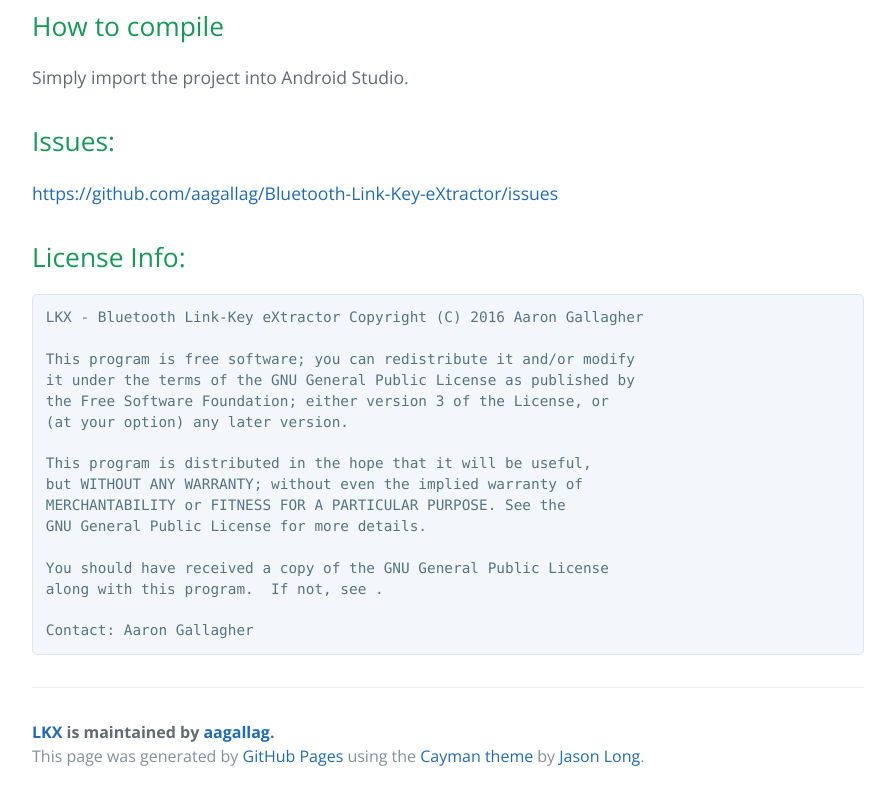
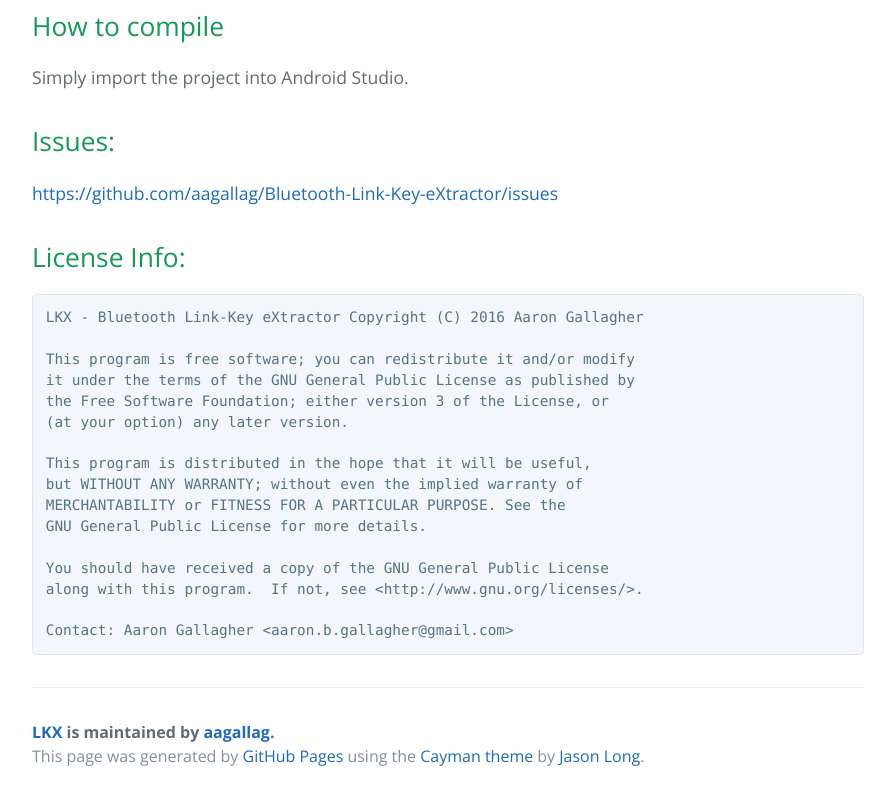
Before and after one commit to aagallag/Bluetooth-Link-Key-eXtractor, a plain HTML site: page index.html in a window 1280 px wide. Shown: the part 705-1505 px from the top of the page, without its empty margins (192-1087 px from the left). Drawn offline with nearby package versions, Linux system fonts and the light colour scheme.

Commit message:
Update index.html

```diff
--- a/index.html
+++ b/index.html
@@ -55,9 +55,9 @@ MERCHANTABILITY or FITNESS FOR A PARTICULAR PURPOSE. See the
 GNU General Public License for more details.
 
 You should have received a copy of the GNU General Public License
-along with this program.  If not, see <http://www.gnu.org/licenses/>.
+along with this program.  If not, see &lt;http://www.gnu.org/licenses/&gt;.
 
-Contact: Aaron Gallagher <aaron.b.gallagher@gmail.com>
+Contact: Aaron Gallagher &lt;aaron.b.gallagher@gmail.com&gt;
 </code></pre>
 
       <footer class="site-footer">
```
